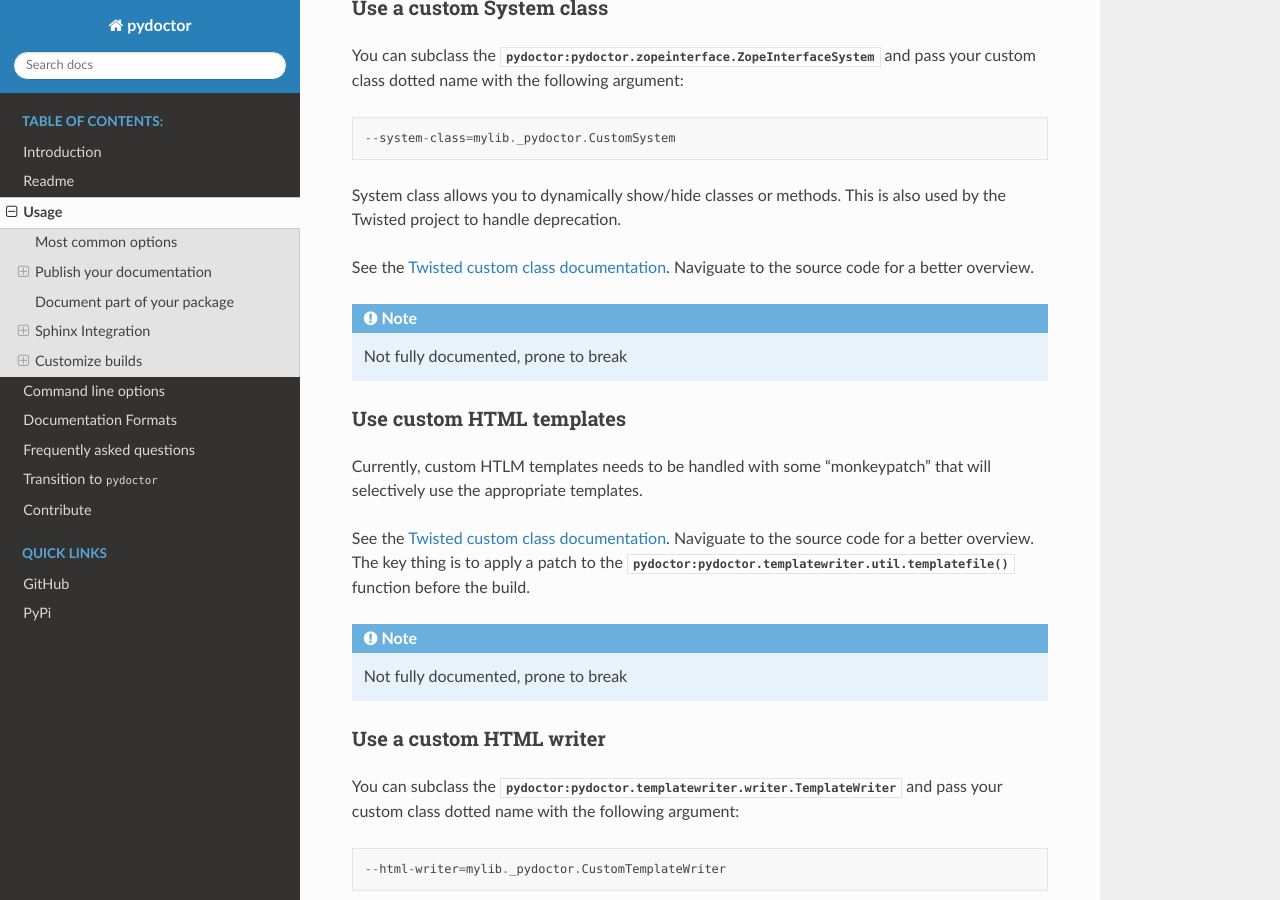
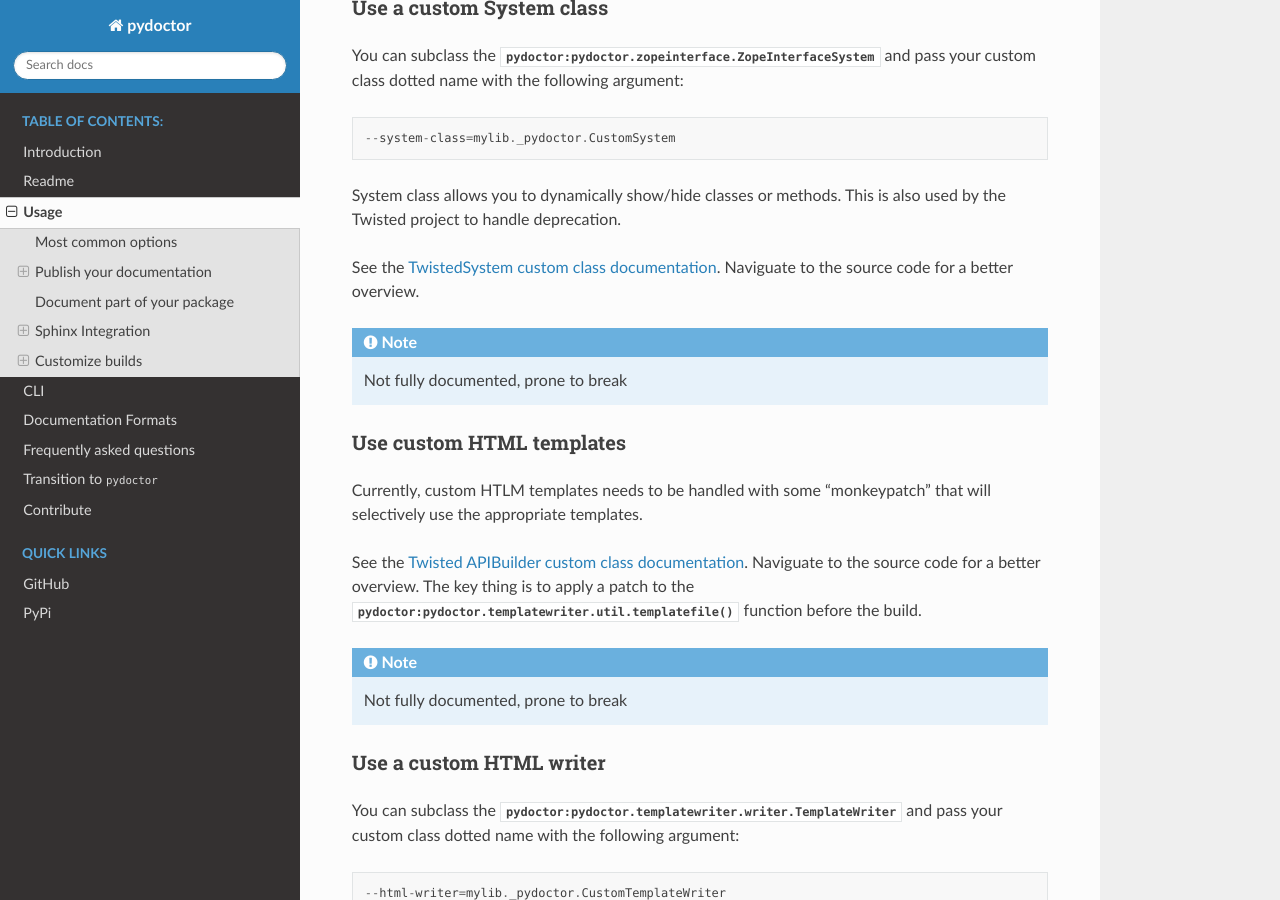
Before and after one commit to twisted/pydoctor, a Sphinx documentation site: the page built from docs/source/usage.rst, in a window 1280 px wide and 900 px high, scrolled down 4382 px. Built offline with Sphinx 7.4.7 and the Read the Docs theme 2.0.0, drawn with Linux system fonts in a browser that asks for light colours; the version number could not be read and is left out.

```diff
--- a/docs/source/docformat.rst
+++ b/docs/source/docformat.rst
@@ -4,7 +4,7 @@ Documentation Formats
 Epytext Support
 ---------------
 
-`Syntax reference <http://epydoc.sourceforge.net/manual-epytext.html>`_
+`epytext syntax reference <http://epydoc.sourceforge.net/manual-epytext.html>`_
 
 The Epytext support has been herited from the ``epydoc`` software. So all markup should work. Except ``X{}`` tag, which has been removed.
 
@@ -25,7 +25,7 @@ As a reminder, the following fields are supported::
 ReStructuredText Support
 ------------------------
 
-`Syntax reference <https://docutils.sourceforge.io/docs/ref/rst/restructuredtext.html>`_
+`RST syntax reference <https://docutils.sourceforge.io/docs/ref/rst/restructuredtext.html>`_
 
 .. important::
 
--- a/docs/source/help.rst
+++ b/docs/source/help.rst
@@ -1,5 +1,5 @@
-Command line options
-====================
+CLI
+===
 
 Below are the available command line options.
 
--- a/docs/source/usage.rst
+++ b/docs/source/usage.rst
@@ -182,7 +182,7 @@ You can subclass the :py:class:`pydoctor:pydoctor.zopeinterface.ZopeInterfaceSys
 System class allows you to dynamically show/hide classes or methods.
 This is also used by the Twisted project to handle deprecation.
 
-See the `Twisted custom class documentation <https://twistedmatrix.com/documents/current/api/twisted.python._pydoctor.TwistedSystem.html>`_. Naviguate to the source code for a better overview.
+See the `TwistedSystem custom class documentation <https://twistedmatrix.com/documents/current/api/twisted.python._pydoctor.TwistedSystem.html>`_. Naviguate to the source code for a better overview.
 
 .. note:: Not fully documented, prone to break
 
@@ -191,7 +191,7 @@ Use custom HTML templates
 
 Currently, custom HTLM templates needs to be handled with some "monkeypatch" that will selectively use the appropriate templates.
 
-See the `Twisted custom class documentation <https://twistedmatrix.com/documents/current/api/twisted.python._release.APIBuilder.html>`_. Naviguate to the source code for a better overview.
+See the `Twisted APIBuilder custom class documentation <https://twistedmatrix.com/documents/current/api/twisted.python._release.APIBuilder.html>`_. Naviguate to the source code for a better overview.
 The key thing is to apply a patch to the :py:func:`pydoctor:pydoctor.templatewriter.util.templatefile` function before the build.
 
 .. note:: Not fully documented, prone to break
--- a/readthedocs.yml
+++ b/readthedocs.yml
@@ -2,7 +2,7 @@
 version: 2
 
 sphinx:
-  fail_on_warning: false
+  fail_on_warning: true
 
 python:
   version: 3.8
--- a/setup.cfg
+++ b/setup.cfg
@@ -31,6 +31,7 @@ packages = find:
 setup_requires = incremental
 python_requires = >=3.6
 install_requires =
+    docutils
     incremental
     appdirs
     CacheControl[filecache]
```
Also changed, not shown: 3 other files.
